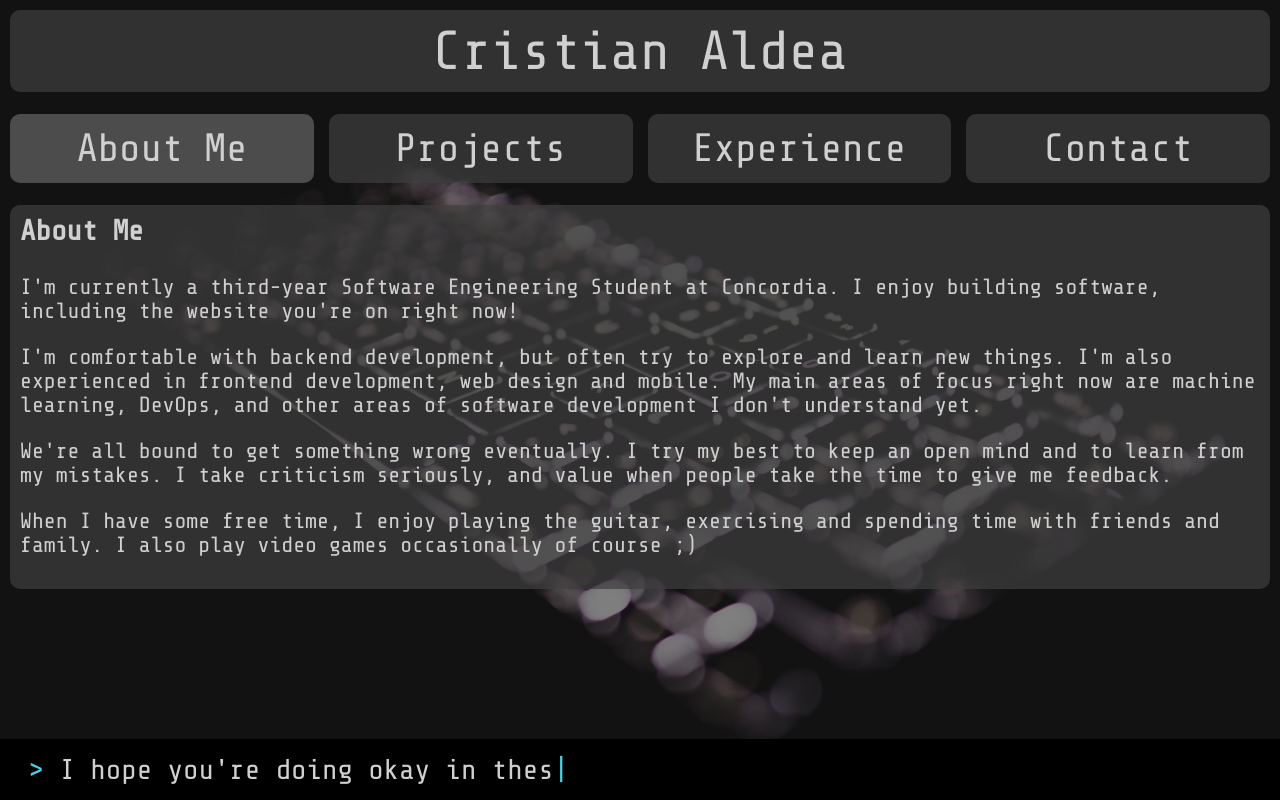
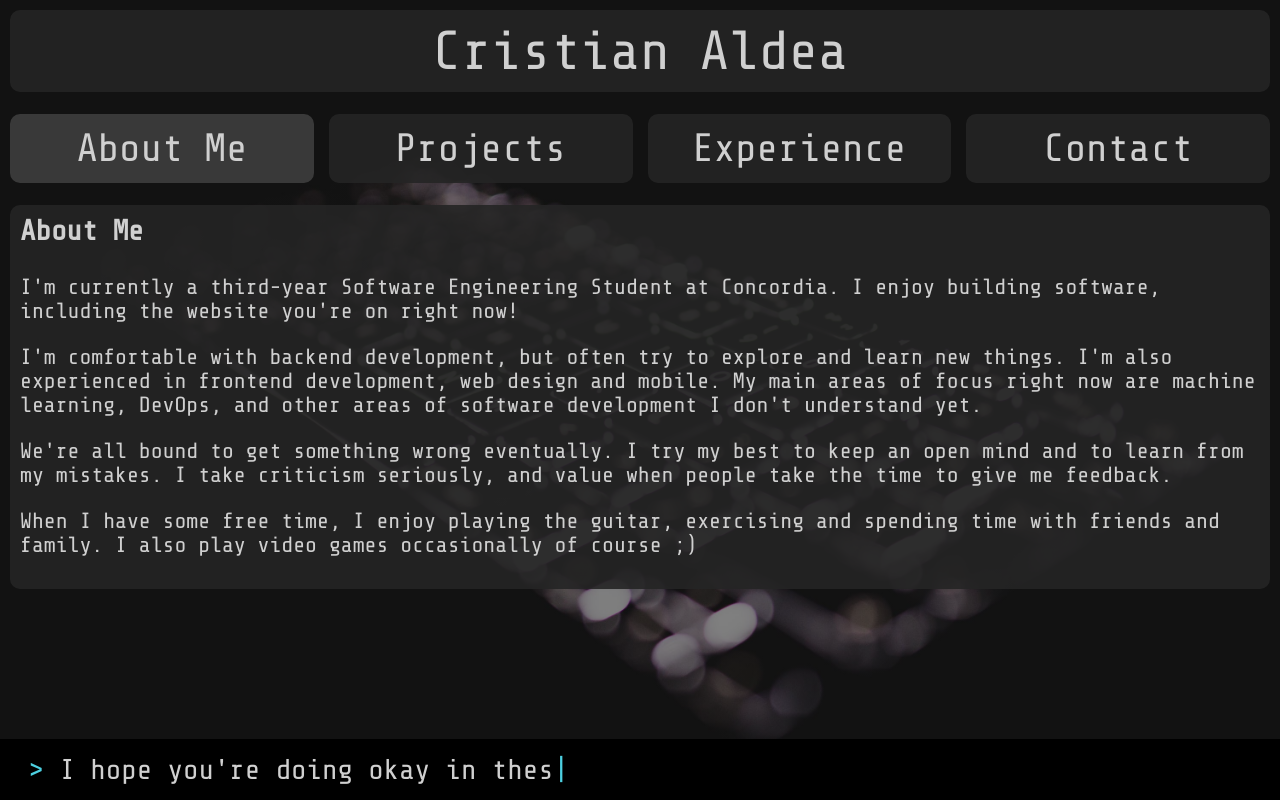
Before and after one commit to TheGreatMarkus/project-megaphone, an Angular app: page /about in a window 1280 px wide. Built offline with nearby package versions, Linux system fonts and the light colour scheme.

Commit message:
Adjust background color CSS

```diff
--- a/src/app/app.component.scss
+++ b/src/app/app.component.scss
@@ -5,7 +5,7 @@ $animation-duration: 1s;
 
 #name {
   @extend .largest-text;
-  @extend .bg-darker;
+  @extend .bg-darkest;
   @extend .card;
 
   width: 100%;
@@ -85,17 +85,17 @@ $animation-duration: 1s;
 }
 
 .fade-in {
-  opacity: 0;
+  filter: brightness(0%);
   animation: $animation-duration ease-out $animation-delay forwards
     fadeInDelayed;
 }
 
 @keyframes fadeInDelayed {
   0% {
-    opacity: 0;
+    filter: brightness(0%);
   }
   100% {
-    opacity: 1;
+    filter: brightness(100%);
   }
 }
 
--- a/src/app/components/contact-page/contact-page.component.scss
+++ b/src/app/components/contact-page/contact-page.component.scss
@@ -7,7 +7,7 @@
 
 a {
   @extend .button;
-  @extend .bg-darker;
+  @extend .bg-darkest;
   @extend .card;
   margin: 0.5em 0;
   padding: 0 1em;
--- a/src/app/components/top-bar/top-bar.component.scss
+++ b/src/app/components/top-bar/top-bar.component.scss
@@ -23,6 +23,7 @@
   @extend .larger-text;
   @extend .button;
   @extend .card;
+  @extend .bg-darkest;
 
   @media screen {
     flex: 1;
--- a/src/app/components/top-bar/top-bar.component.ts
+++ b/src/app/components/top-bar/top-bar.component.ts
@@ -21,8 +21,8 @@ export class TopBarComponent implements OnInit {
 
   getNgClass(page: string) {
     if (this.currentRoute === `/${page}`) {
-      return 'bg-dark';
+      return 'bg-darker';
     }
-    return 'bg-darker';
+    return 'bg-darkest';
   }
 }
--- a/src/common.scss
+++ b/src/common.scss
@@ -34,20 +34,20 @@ $smaller-width: 400px;
 
 // Background colors
 .bg-darkest {
-  background: rgba($color: $background-color, $alpha: 0.7);
+  background: rgba($color: $background-color, $alpha: 0.9);
 }
 
 .bg-darker {
   background-color: rgba(
     $color: lighten($color: $background-color, $amount: 10%),
-    $alpha: 0.7
+    $alpha: 0.9
   );
 }
 
 .bg-dark {
   background-color: rgba(
     $color: lighten($color: $background-color, $amount: 25%),
-    $alpha: 0.7
+    $alpha: 0.9
   );
 }
 
@@ -93,7 +93,7 @@ $smaller-width: 400px;
 }
 
 .section-content-card {
-  @extend .bg-darker;
+  @extend .bg-darkest;
   @extend .card;
 
   display: block;
```
